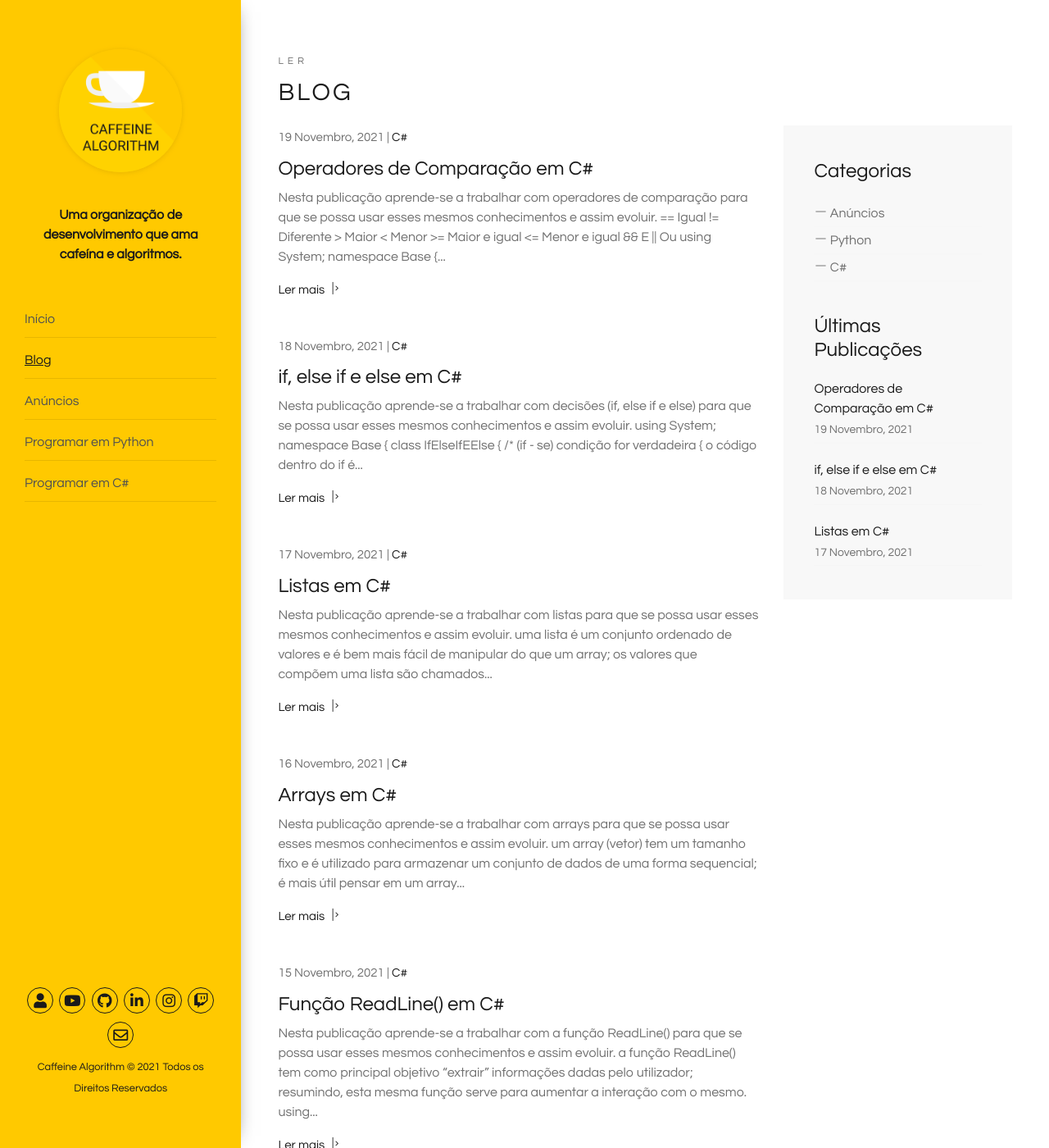
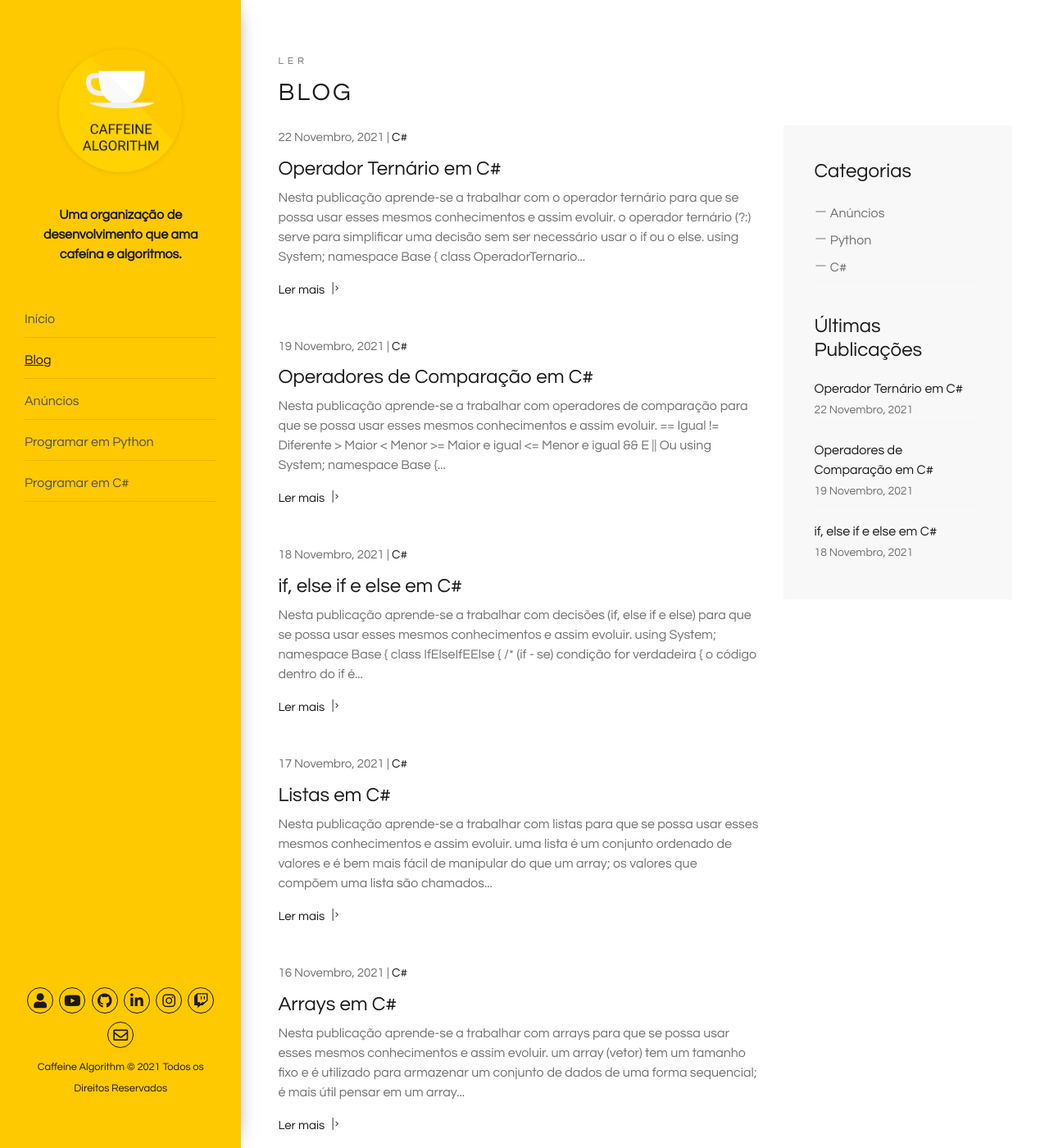
Before and after one commit to caffeinealgorithm/caffeinealgorithm.github.io, a Jekyll site: the page built from blog/index.html, in a window 1280 px wide and 1400 px high. Shown: the whole window at 82% size. Built offline with Jekyll 4.4.1, drawn with Linux system fonts in a browser that asks for light colours; the list of posts is cut into pages by our own code; some of the changed text lies outside the part shown.

Commit message:
Add 14º episode of the C# programming series

````diff
--- /dev/null
+++ b/_posts/2021-11-22-operador-ternario-em-csharp.md
@@ -0,0 +1,47 @@
+---
+layout: post
+excerpt: Blog
+title: 'Operador Ternário em C#'
+description: 'Descobre como se trabalha com o operador ternário na linguagem de programação C#. Obtém respostas às tuas dúvidas com a teoria e os exemplos apresentados.'
+keywords: 'c#, csharp, operador ternário, operador, ternário, publicação'
+date: 2021-11-22
+categories: [C#]
+---
+
+Nesta publicação aprende-se a trabalhar com o operador ternário para que se possa usar esses mesmos conhecimentos e assim evoluir.
+
+- o operador ternário (`?:`) serve para simplificar uma decisão sem ser necessário usar o if ou o else.
+
+```csharp
+using System;
+
+namespace Base {
+  class OperadorTernario {
+    // (condição) ? condição for verdadeira : condição for falsa
+
+    public void Run() {
+      int idade = 25;
+      bool eMaiorDeIdade;
+
+      /*
+        if (idade >= 18) {
+          eMaiorDeIdade = true;
+        }
+        else {
+          eMaiorDeIdade = false;
+        }
+      */
+
+      eMaiorDeIdade = (idade >= 18) ? true : false;
+
+      Console.WriteLine($"É maior de idade: {eMaiorDeIdade}");
+    }
+  }
+}
+
+// É maior de idade: True
+```
+
+Não te esqueças de [assistir ao vídeo](https://youtu.be/KMHQmYq6Kms){:target="\_blank"} e podes sempre ler esta publicação [em inglês](https://nelsonsilvadev.com/blog/20211122/ternary-operator-in-csharp/){:target="\_blank"}.
+
+### _Happy coding!_
--- a/index.html
+++ b/index.html
@@ -73,7 +73,7 @@
       </div>
 
       <div class="row">
-        {% for video in site.csharp %} {% if video.id == "/csharp/13" %}
+        {% for video in site.csharp %} {% if video.id == "/csharp/14" %}
         <div
           class="col-xs-12 col-sm-3 col-sm-6 col-lg-6 col-xl-3 animate-box"
           data-animate-effect="fadeInLeft"
````
Also changed, not shown: _csharp/14.md (added, +5 -0 lines), assets/img/playlists/csharp/14.png (added).
